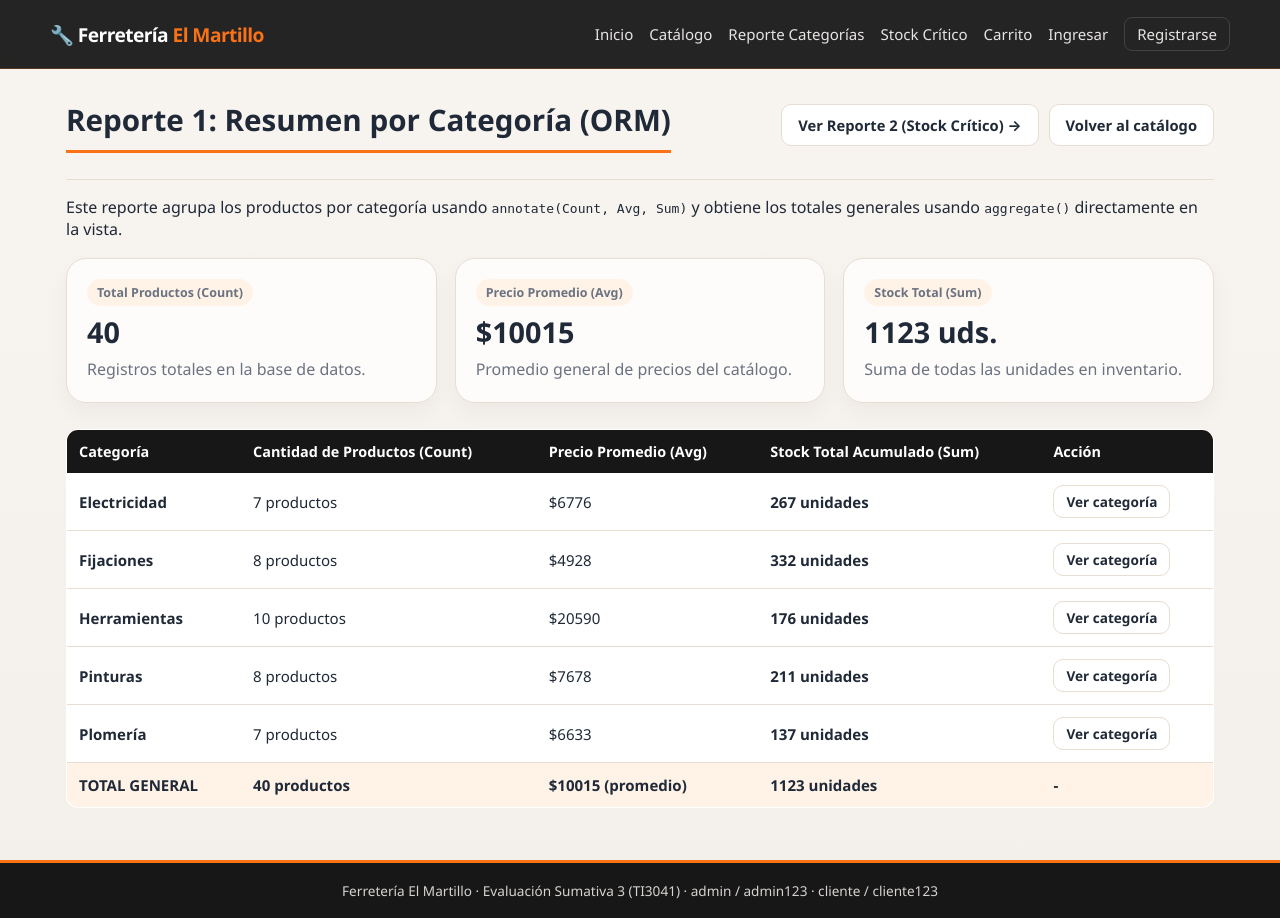
After one commit to Xunork/Evaluacion-_03_4, a Django app: page /reporte-resumen/ in a window 1280 px wide. The commit adds this page. Run offline with Django 4.2, Linux system fonts and the light colour scheme; data comes from the database, SQL or seed files in the repository.

Commit message:
etapa-2-reportes

```diff
--- a/productos/urls.py
+++ b/productos/urls.py
@@ -20,4 +20,7 @@ urlpatterns = [
     path("panel/editar/<int:pk>/", views.producto_editar, name="producto_editar"),
     path("panel/eliminar/<int:pk>/", views.producto_eliminar, name="producto_eliminar"),
     path("panel/categorias/", views.categorias_admin, name="categorias_admin"),
+    # Rutas Etapa 2: Reportes con ORM
+    path("reporte-resumen/", views.reporte_resumen, name="reporte_resumen"),
+    path("reporte-critico/", views.reporte_critico, name="reporte_critico"),
 ]
--- a/productos/views.py
+++ b/productos/views.py
@@ -3,7 +3,7 @@ from django.contrib.auth import login, logout
 from django.contrib.auth.forms import AuthenticationForm
 from django.contrib.auth.decorators import login_required, user_passes_test
 from django.contrib import messages
-from django.db.models import Count
+from django.db.models import Count, Avg, Sum
 from .models import Producto, Categoria, Pedido, DetallePedido
 from .forms import RegistroForm, ProductoForm, CategoriaForm
 
@@ -340,3 +340,66 @@ def categorias_admin(request):
         "cart_count": cart_count,
     }
     return render(request, "categorias.html", contexto)
+
+
+# ==========================================================
+# ETAPA 2: REPORTES CON CONSULTAS DEL ORM
+# ==========================================================
+
+def reporte_resumen(request):
+    # Reporte 1: Agrupación por categoría usando annotate()
+    resumen_categorias = Categoria.objects.annotate(
+        cantidad_productos=Count("productos"),
+        precio_promedio=Avg("productos__precio"),
+        stock_total=Sum("productos__stock"),
+    ).order_by("nombre")
+
+    # Redondeamos el promedio en la vista para no hacer cálculos en el template
+    for cat in resumen_categorias:
+        if cat.precio_promedio is not None:
+            cat.precio_promedio_entero = int(round(cat.precio_promedio))
+        else:
+            cat.precio_promedio_entero = 0
+        if cat.stock_total is None:
+            cat.stock_total = 0
+
+    # Totales generales del catálogo usando aggregate()
+    totales = Producto.objects.aggregate(
+        total_productos=Count("id"),
+        promedio_general=Avg("precio"),
+        suma_stock_general=Sum("stock"),
+    )
+
+    promedio_general_entero = 0
+    if totales["promedio_general"] is not None:
+        promedio_general_entero = int(round(totales["promedio_general"]))
+
+    _, _, cart_count = calcular_detalle_carrito(obtener_carrito(request))
+    contexto = {
+        "resumen_categorias": resumen_categorias,
+        "total_productos": totales["total_productos"] or 0,
+        "promedio_general": promedio_general_entero,
+        "suma_stock_general": totales["suma_stock_general"] or 0,
+        "cart_count": cart_count,
+    }
+    return render(request, "reporte_resumen.html", contexto)
+
+
+def reporte_critico(request):
+    # Reporte 2: Listado filtrado bajo umbral de stock crítico usando filter() y order_by()
+    umbral = 10
+    productos_criticos = (
+        Producto.objects.select_related("categoria")
+        .filter(stock__lte=umbral)
+        .order_by("stock", "nombre")
+    )
+    total_criticos = productos_criticos.count()
+
+    _, _, cart_count = calcular_detalle_carrito(obtener_carrito(request))
+    contexto = {
+        "productos_criticos": productos_criticos,
+        "umbral": umbral,
+        "total_criticos": total_criticos,
+        "cart_count": cart_count,
+    }
+    return render(request, "reporte_critico.html", contexto)
--- a/templates/base.html
+++ b/templates/base.html
@@ -14,6 +14,8 @@
     <nav class="nav">
       <a href="{% url 'inicio' %}">Inicio</a>
       <a href="{% url 'tienda' %}">Catálogo</a>
+      <a href="{% url 'reporte_resumen' %}">Reporte Categorías</a>
+      <a href="{% url 'reporte_critico' %}">Stock Crítico</a>
       <a href="{% url 'carrito' %}">Carrito{% if cart_count %} ({{ cart_count }}){% endif %}</a>
       {% if user.is_authenticated %}
         {% if user.is_staff %}
--- /dev/null
+++ b/templates/reporte_resumen.html
@@ -0,0 +1,63 @@
+{% extends "base.html" %}
+{% block title %}Reporte 1 · Resumen por Categoría{% endblock %}
+{% block content %}
+<div class="sec-head" style="margin-top: 0;">
+  <h1>Reporte 1: Resumen por Categoría (ORM)</h1>
+  <div style="display: flex; gap: 10px; flex-wrap: wrap;">
+    <a class="btn ghost" href="{% url 'reporte_critico' %}">Ver Reporte 2 (Stock Crítico) →</a>
+    <a class="btn ghost" href="{% url 'tienda' %}">Volver al catálogo</a>
+  </div>
+</div>
+
+<p>Este reporte agrupa los productos por categoría usando <code>annotate(Count, Avg, Sum)</code> y obtiene los totales generales usando <code>aggregate()</code> directamente en la vista.</p>
+
+<section class="feature-grid" style="margin-top: 18px;">
+  <article class="feature-card">
+    <p class="cat">Total Productos (Count)</p>
+    <h3 style="font-size: 1.8rem; margin: 6px 0;">{{ total_productos }}</h3>
+    <p>Registros totales en la base de datos.</p>
+  </article>
+  <article class="feature-card">
+    <p class="cat">Precio Promedio (Avg)</p>
+    <h3 style="font-size: 1.8rem; margin: 6px 0;">${{ promedio_general }}</h3>
+    <p>Promedio general de precios del catálogo.</p>
+  </article>
+  <article class="feature-card">
+    <p class="cat">Stock Total (Sum)</p>
+    <h3 style="font-size: 1.8rem; margin: 6px 0;">{{ suma_stock_general }} uds.</h3>
+    <p>Suma de todas las unidades en inventario.</p>
+  </article>
+</section>
+
+<table class="table">
+  <tr>
+    <th>Categoría</th>
+    <th>Cantidad de Productos (Count)</th>
+    <th>Precio Promedio (Avg)</th>
+    <th>Stock Total Acumulado (Sum)</th>
+    <th>Acción</th>
+  </tr>
+  {% for cat in resumen_categorias %}
+  <tr>
+    <td><strong>{{ cat.nombre }}</strong></td>
+    <td>{{ cat.cantidad_productos }} productos</td>
+    <td>${{ cat.precio_promedio_entero }}</td>
+    <td><strong>{{ cat.stock_total }} unidades</strong></td>
+    <td>
+      <a class="btn ghost" style="padding: 6px 12px; font-size: .85rem;" href="{% url 'tienda' %}?categoria={{ cat.id }}">Ver categoría</a>
+    </td>
+  </tr>
+  {% empty %}
+  <tr>
+    <td colspan="5">No hay categorías registradas.</td>
+  </tr>
+  {% endfor %}
+  <tr style="background: #fff3e8; font-weight: 800;">
+    <td>TOTAL GENERAL</td>
+    <td>{{ total_productos }} productos</td>
+    <td>${{ promedio_general }} (promedio)</td>
+    <td>{{ suma_stock_general }} unidades</td>
+    <td>-</td>
+  </tr>
+</table>
+{% endblock %}
```
Also changed, not shown: templates/reporte_critico.html (added, +51 -0 lines).
